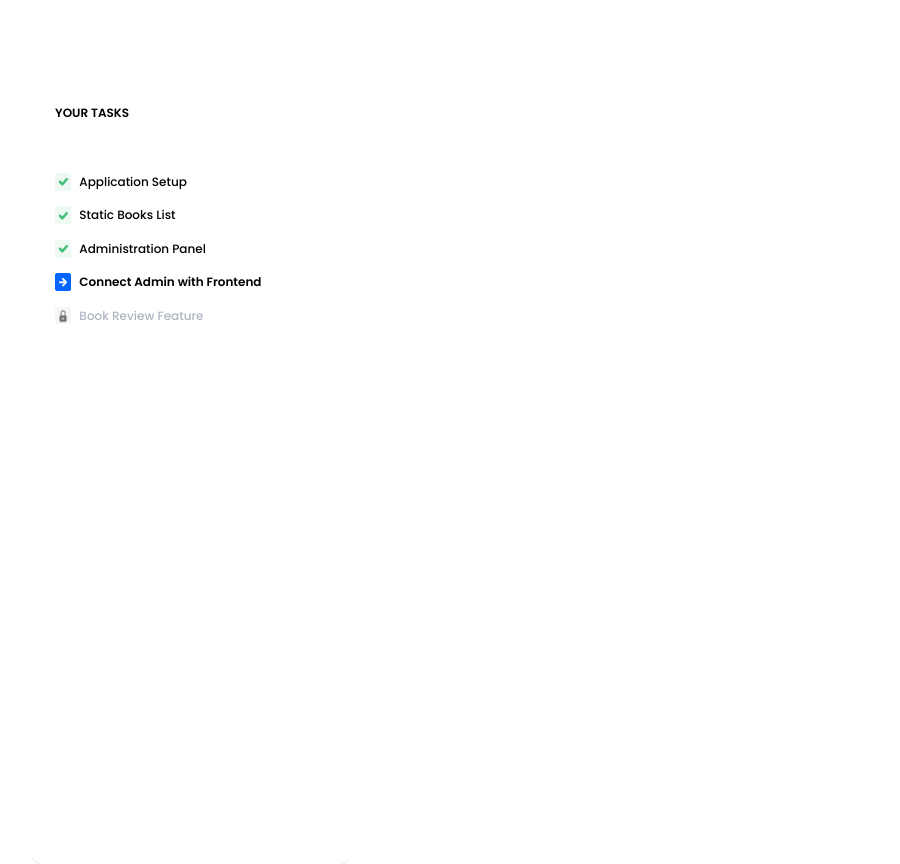
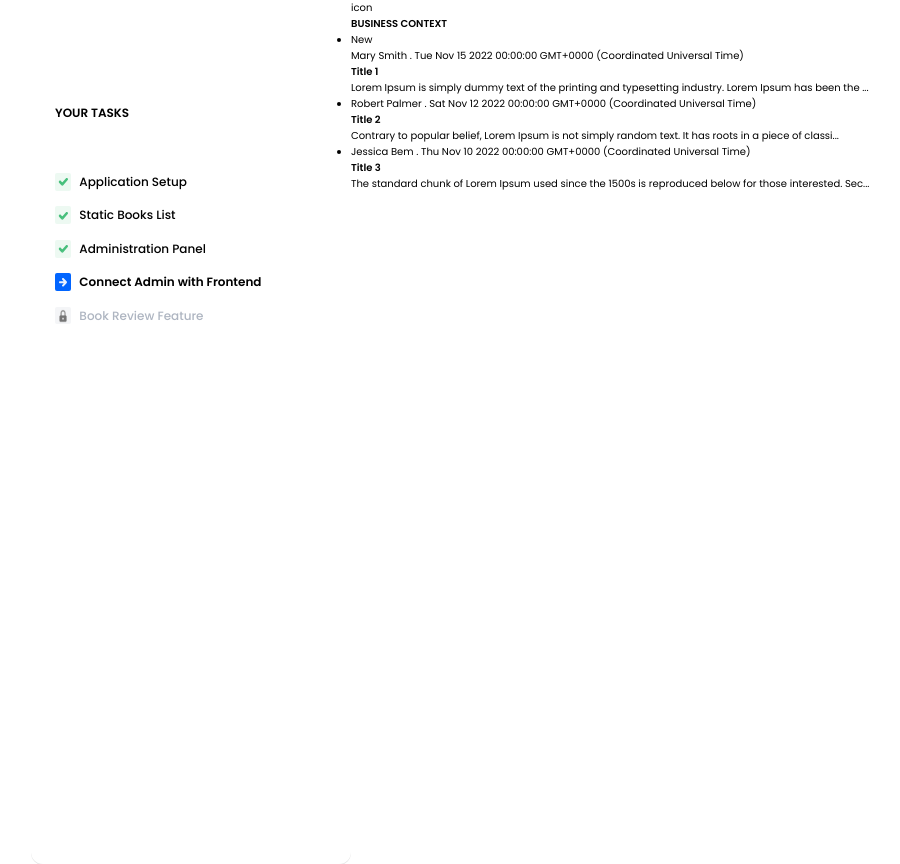
Before and after one commit to JoannaNowPl/junior-front-end-developer-1665850021, a React (Create React App) app: page / in a window 1280 px wide. Shown: the whole page, without its empty margins (1-901 px from the left). Built offline with nearby package versions, Linux system fonts and the light colour scheme.

Commit message:
init: start business contexts task, created BusinessContext component draft

```diff
--- a/src/App.css
+++ b/src/App.css
@@ -5,3 +5,8 @@
   font-family:"Poppins", sans-serif;
   font-size: 10px;
 }
+
+.main-content{
+  display: flex;
+  flex-direction: row;
+}
--- a/src/App.js
+++ b/src/App.js
@@ -1,11 +1,17 @@
 import "./App.css";
+import { BusinessContext } from "./components/BusinessContext";
 import { TasksList } from "./components/TasksList";
 
 function App() {
   return (
     <div className="App">
       <header className="App-header"></header>
+      <main className="main-content">
       <TasksList />
+      <BusinessContext/>
+      </main>
+      <footer></footer>
+
     </div>
   );
 }
--- /dev/null
+++ b/src/components/BusinessContext.jsx
@@ -0,0 +1,68 @@
+export function BusinessContext() {
+  const BusinessContexts = [
+    {
+      title: "Title 1",
+      content:
+        "Lorem Ipsum is simply dummy text of the printing and typesetting industry. Lorem Ipsum has been the industry's standard dummy text ever since the 1500s, when an unknown printer took a galley of type and scrambled it to make a type specimen book.",
+      author: "Mary Smith",
+      created_at: new Date(2022, 10, 15),
+      context_status: "new",
+    },
+    {
+      title: "Title 2",
+      content:
+        "Contrary to popular belief, Lorem Ipsum is not simply random text. It has roots in a piece of classical Latin literature from 45 BC, making it over 2000 years old. Richard McClintock, a Latin professor at Hampden-Sydney College in Virginia, looked up one of the more obscure Latin words, consectetur, from a Lorem Ipsum passage, and going through the cites of the word in classical literature, discovered the undoubtable source.",
+      author: "Robert Palmer",
+      created_at: new Date(2022, 10, 12),
+      context_status: "active",
+    },
+    {
+      title: "Title 3",
+      content:
+        "The standard chunk of Lorem Ipsum used since the 1500s is reproduced below for those interested. Sections 1.10.32 and 1.10.33 from de Finibus Bonorum et Malorum by Cicero are also reproduced in their exact original form, accompanied by English versions from the 1914 translation by H. Rackham.",
+      author: "Jessica Bem",
+      created_at: new Date(2022, 10, 10),
+      context_status: "read",
+    },
+  ];
+  return (
+    <div className="business-context">
+      <header>
+        <div>icon</div>
+        <h3>BUSINESS CONTEXT</h3>
+      </header>
+      <nav>
+        <ul>
+          {BusinessContexts.map((el) => {
+            if (el.context_status === "new")
+              return (
+                <li>
+                  <div>New</div>
+                  <div>{`${el.author} . ${el.created_at}`}</div>
+                  <h3>{el.title}</h3>
+                  <div>{`${el.content.substring(0, 100)}...`}</div>
+                </li>
+              )
+              else if (el.context_status === "active")
+              return (
+                <li>
+                  <div>{`${el.author} . ${el.created_at}`}</div>
+                  <h3>{el.title}</h3>
+                  <div>{`${el.content.substring(0, 100)}...`}</div>
+                </li>
+              )
+              else if (el.context_status === "read")
+              return (
+                <li>
+                  <div>{`${el.author} . ${el.created_at}`}</div>
+                  <h3>{el.title}</h3>
+                  <div>{`${el.content.substring(0, 100)}...`}</div>
+                </li>
+              )
+              else return <></>
+          })}
+        </ul>
+      </nav>
+    </div>
+  );
+}
```
